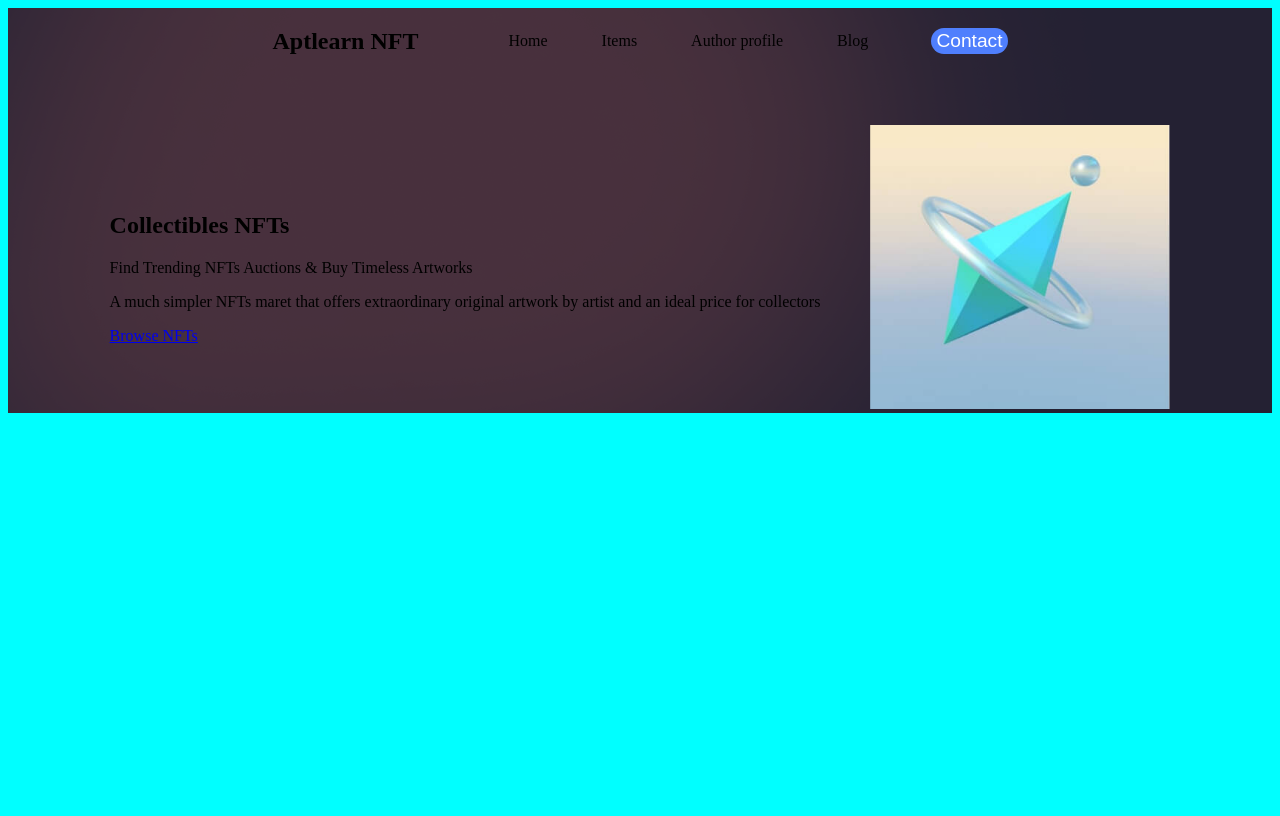
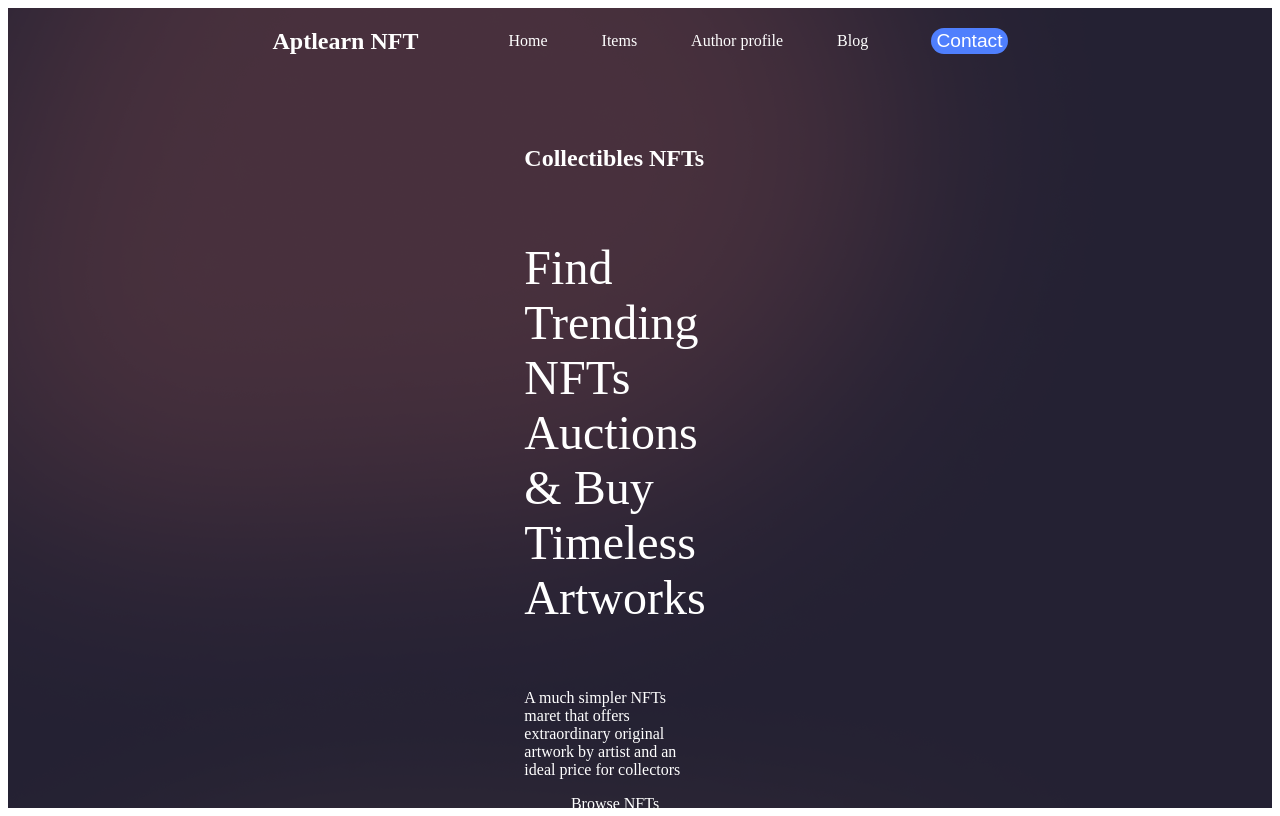
Before and after one commit to Fizzydc/Aptlearn-nft, a plain HTML site: page index.html in a window 1280 px wide. Drawn offline with Linux system fonts and the light colour scheme.

Commit message:
new line

```diff
--- a/index.html
+++ b/index.html
@@ -3,10 +3,12 @@
 <head>
     <meta charset="UTF-8">
     <meta name="viewport" content="width=device-width, initial-scale=1.0">
+    <meta http-equiv="X-UA-Compatible" content="IE=7">
     <title>Aptlearn nft project</title>
     <link rel="stylesheet" href="style.css">
 </head>
 <body>
+
     <main class="bg">
         <nav class="nav">
         <h1>Aptlearn NFT</h1>
@@ -20,7 +22,7 @@
     </nav>
     <article class="section-1">
         <section>
-            <h2>Collectibles NFTs</h2>
+            <h2 class="Collectibles">Collectibles NFTs</h2>
             <p>Find Trending NFTs Auctions & Buy Timeless Artworks</p>
             <p>A much simpler NFTs maret that offers extraordinary original artwork by artist and an ideal price for collectors</p>
             <a href="#">Browse NFTs</a>
--- a/style.css
+++ b/style.css
@@ -1,14 +1,25 @@
-* {
+*html {
 
     --font-size: 16px;
+    --ButtonColor: #4f7dfd;
+    --background: #242133
 }
 
+
+
 body{
-    background-color: aqua;
+    background-color: var(--background);
+    color: #fff;
+}
+
+a {
+    text-decoration: none;
 }
 
 .bg {
     background: url(/images/bg.png);
+    max-height: 800px;
+    min-height: 100vh;
 }
 
 .nav {
@@ -33,11 +44,44 @@ body{
     cursor: pointer;
 }
 
+.section-1 > section {
+    flex: 1;
+    display: flex;
+    justify-content: center;
+    flex-direction: column;
+}
+
+.section-1 > section:last-of-type {
+    align-items: center;
+}
+
+
 .section-1 {
     display: flex;
     gap: 50px;
+
+    align-items: center;
+    justify-content: center;
+    max-width: 140px;
+    margin: auto;
     margin-top: 50px;
-    align-items: center;
+}
+
+.section-1 .Collectibles {
+    color: var(--ButtonColor);
+}
+
+.section-1 p:first-of-type {
+    font-size: 3rem;
+
+}
+
+.section-1 a {
+    color: var(--ButtonColor);
+    border: 1px solid var(--ButtonColor);
+    padding: 5px 1opx;
+    border-radius: 20px;
+    text-align: center;
     justify-content: center;
 }
 
```
